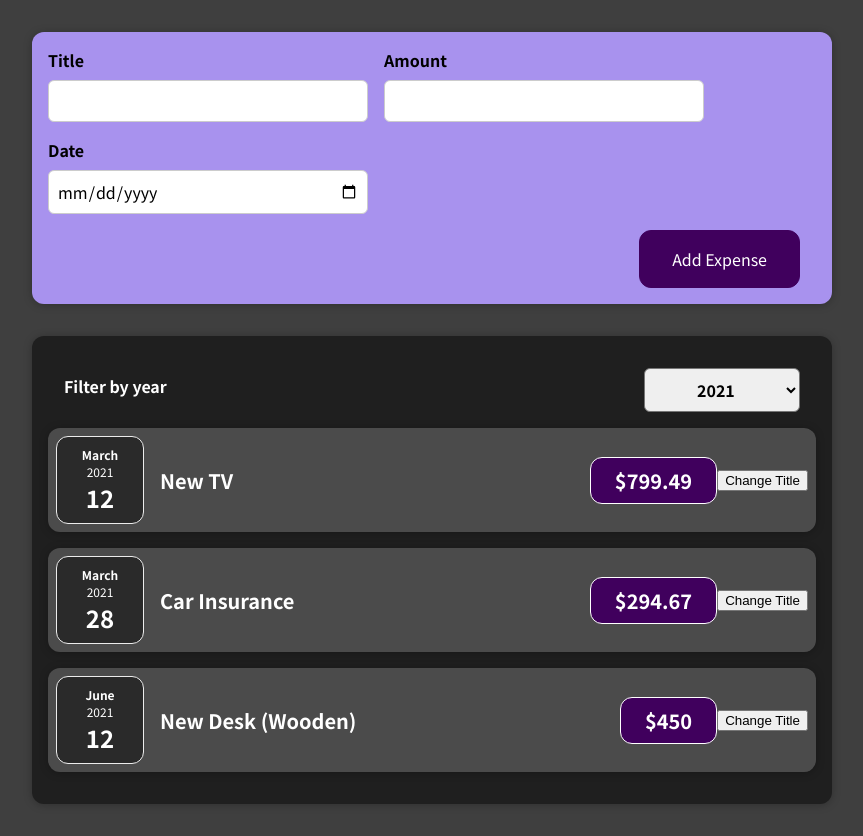
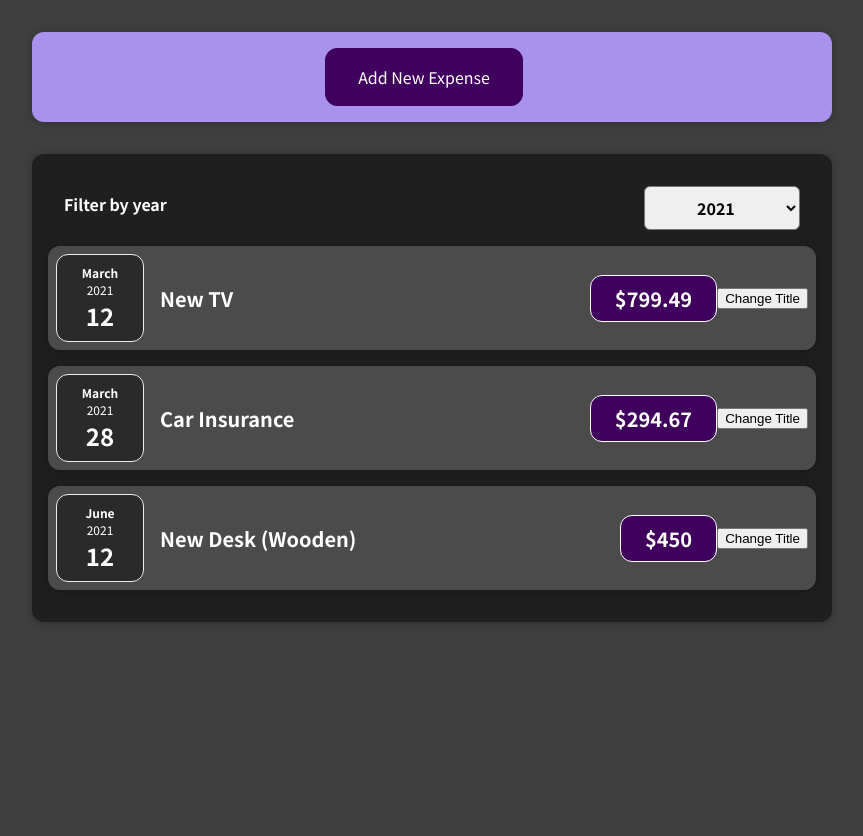
Before and after one commit to keremgurel/react-guide, a React (Create React App) app: page / in a window 1280 px wide. Shown: the whole page, without its empty margins (208-1071 px from the left). After the commit the page ends 800 px from the top, so only its background shows below. Built offline with nearby package versions, Linux system fonts and the light colour scheme.

Commit message:
Conditional AddExpense Form

```diff
--- a/src/components/Expenses/ExpenseItem.js
+++ b/src/components/Expenses/ExpenseItem.js
@@ -13,6 +13,7 @@ const ExpenseItem = (props) => {
 	};
 
 	return (
+		<li>
 			<Card className='expense-item'>
 				<ExpenseDate date={props.date} />
 				<div className='expense-item__description'>
@@ -21,6 +22,7 @@ const ExpenseItem = (props) => {
 				</div>
 				<button onClick={clickHandler}>Change Title</button>
 			</Card>
+		</li>
 	);
 };
 
--- a/src/components/Expenses/Expenses.js
+++ b/src/components/Expenses/Expenses.js
@@ -1,8 +1,8 @@
 import React, { useState } from 'react';
-import ExpenseItem from './ExpenseItem';
 import Card from '../UI/Card';
 import './Expenses.css';
 import ExpensesFilter from './ExpensesFilter';
+import ExpensesList from './ExpensesList';
 
 const Expenses = (props) => {
 	const [filteredYear, setFilteredYear] = useState('2021');
@@ -16,26 +16,11 @@ const Expenses = (props) => {
 		return expense.date.getFullYear().toString() === filteredYear;
 	});
 
-	let expensesContent = <p>No Expenses Found.</p>;
-
-	if (filteredExpenses.length > 0) {
-		expensesContent = filteredExpenses.map((expense) => {
-			return (
-				<ExpenseItem
-					key={expense.id}
-					title={expense.title}
-					amount={expense.amount}
-					date={expense.date}
-				/>
-			);
-		});
-	}
-
 	return (
 		<div>
 			<Card className='expenses'>
 				<ExpensesFilter selected={filteredYear} onChangeFilter={handleFilteredYearChange} />
-				{expensesContent}
+				<ExpensesList items={filteredExpenses} />
 			</Card>
 		</div>
 	);
--- /dev/null
+++ b/src/components/Expenses/ExpensesList.css
@@ -0,0 +1,9 @@
+.expenses-list {
+	list-style: none;
+	padding: 0;
+}
+
+.expenses-list__fallback {
+	color: white;
+	text-align: center;
+}
--- /dev/null
+++ b/src/components/Expenses/ExpensesList.js
@@ -0,0 +1,24 @@
+import React from 'react';
+import './ExpensesList.css';
+import ExpenseItem from './ExpenseItem';
+
+const ExpensesList = (props) => {
+	if (props.items.length === 0) {
+		return <h2 className='expenses-list__fallback'>Found No Expenses</h2>;
+	}
+
+	return (
+		<ul className='expenses-list'>
+			{props.items.map((expense) => (
+				<ExpenseItem
+					key={expense.id}
+					title={expense.title}
+					amount={expense.amount}
+					date={expense.date}
+				/>
+			))}
+		</ul>
+	);
+};
+
+export default ExpensesList;
--- a/src/components/NewExpense/ExpenseForm.js
+++ b/src/components/NewExpense/ExpenseForm.js
@@ -5,6 +5,7 @@ const ExpenseForm = (props) => {
 	const [title, setTitle] = useState('');
 	const [amount, setAmount] = useState('');
 	const [date, setDate] = useState('');
+	const [show, setShow] = useState(false);
 
 	// const [userInput, setUserInput] = useState({
 	//   title: '',
@@ -30,6 +31,11 @@ const ExpenseForm = (props) => {
 		setDate(event.target.value);
 	};
 
+	const handleCancelClick = (e) => {
+		e.preventDefault();
+		setShow(false);
+	};
+
 	const handleSubmit = (event) => {
 		event.preventDefault();
 
@@ -44,7 +50,20 @@ const ExpenseForm = (props) => {
 		setTitle('');
 		setAmount('');
 		setDate('');
+		setShow(false);
 	};
+
+	const handleAddExpenseClick = () => {
+		setShow(true);
+	};
+
+	if (show === false) {
+		return (
+			<button type='submit' onClick={handleAddExpenseClick}>
+				Add New Expense
+			</button>
+		);
+	}
 
 	return (
 		<form onSubmit={handleSubmit}>
@@ -75,6 +94,9 @@ const ExpenseForm = (props) => {
 				</div>
 			</div>
 			<div className='new-expense__actions'>
+				<button type='cancel' onClick={handleCancelClick}>
+					Cancel
+				</button>
 				<button type='submit'>Add Expense</button>
 			</div>
 		</form>
```
Also changed, not shown: src/components/NewExpense/NewExpense.js (indentation only). Lines whose indentation alone changed are shown as unchanged.
